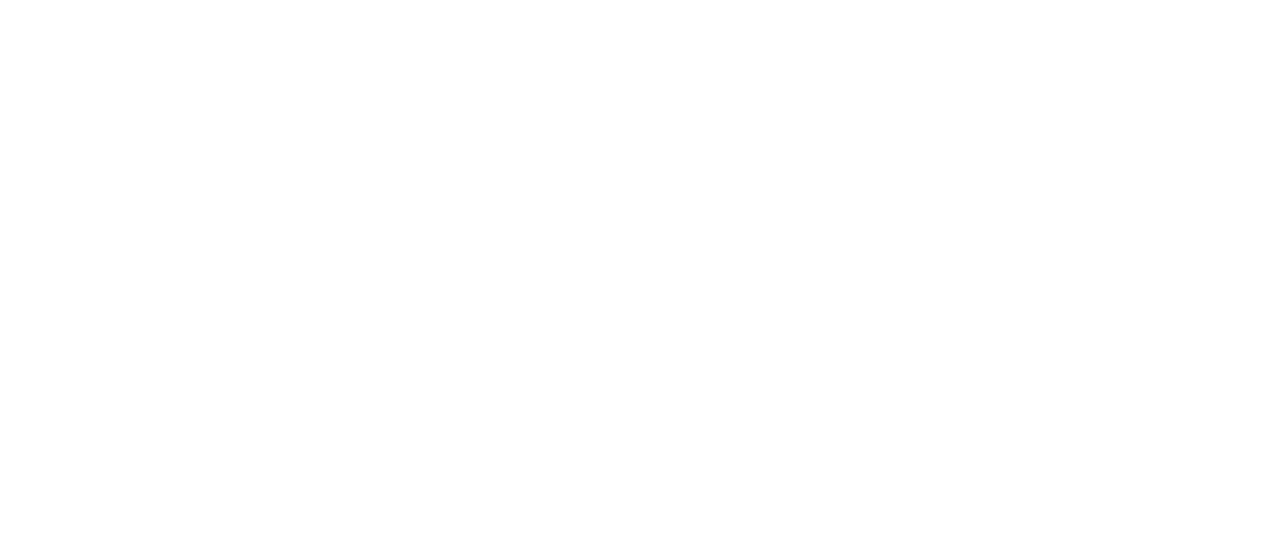
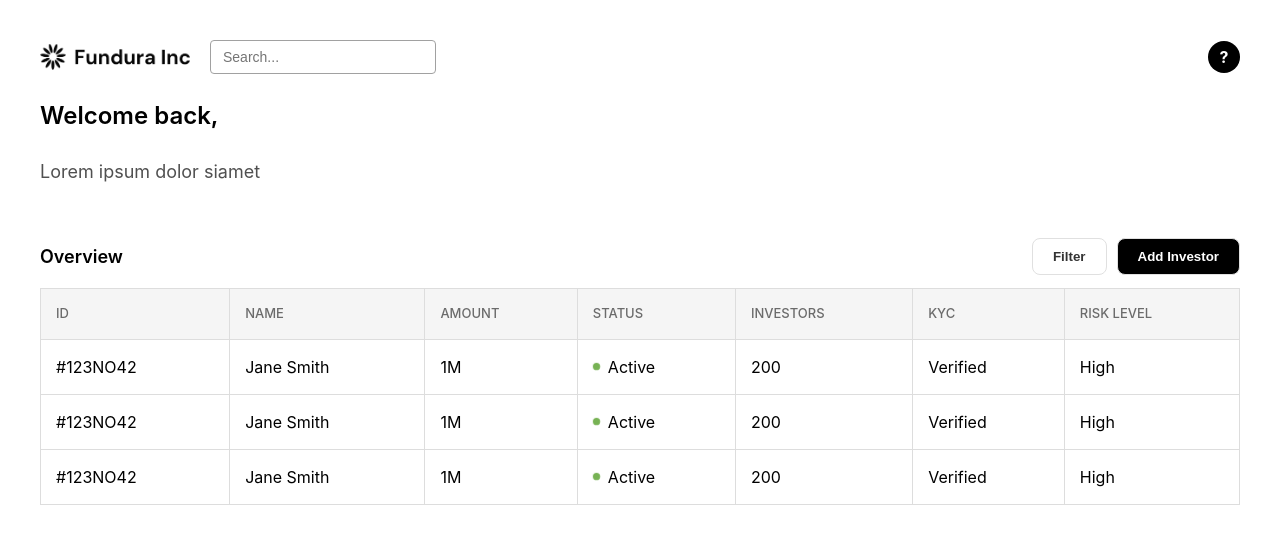
Before and after one commit to heiicha/hypotanius-homework-helper, a React (Vite) app: page /investor in a window 1280 px wide. Before the commit this address had no page. Shown: the top 544 px of the page. Built offline with nearby package versions, Linux system fonts and the light colour scheme.

Commit message:
Added investor overview page

```diff
--- a/src/App.jsx
+++ b/src/App.jsx
@@ -1,6 +1,7 @@
 import React from "react";
 import { BrowserRouter as Router, Routes, Route } from "react-router-dom";
 import Dashboard from "./components/Dashboard";
+import Investor from "./components/investor";
 import Login from "./components/Login";
 import Signup from "./components/Signup";
 import Verification from "./components/Verification";
@@ -13,6 +14,7 @@
       <Routes>
         <Route path="/" element={<Signup />} />
         <Route path="/dashboard" element={<Dashboard />} />
+        <Route path="/investor" element={<Investor />} />
         <Route path="/login" element={<Login />} />
         <Route path="/verification" element={<Verification />} />
         <Route path="/create" element={<Create />} />
--- /dev/null
+++ b/src/components/investor.css
@@ -0,0 +1,62 @@
+#root {
+  max-width: 100%;
+  padding: 2rem;
+}
+.view-head {
+  align-items: center;
+  display: flex;
+  justify-content: space-between;
+}
+
+input[name="search"] {
+  width: 200px;
+  padding: 8px 12px;
+  font-size: 14px;
+  background-color: #ffffff;
+  border: 1px solid #a1a1a1;
+  border-radius: 4px;
+  color: #333;
+  margin-left: 20px;
+}
+
+.header {
+  color: #000000;
+  font-weight: 600;
+  font-size: x-large;
+}
+.sub-header {
+  color: #505050;
+  font-size: large;
+}
+
+img {
+  width: 150px;
+}
+.bar {
+  color: #e1e1e1;
+}
+.title {
+  color: #000000;
+  font-weight: 600;
+  font-size: large;
+}
+table {
+  width: 100%;
+  border-collapse: collapse;
+}
+
+td {
+  padding: 15px;
+  text-align: left;
+  border: 1px solid #ddd;
+  color: #000000;
+}
+
+th {
+  padding: 15px;
+  font-size: small;
+  font-weight: 500;
+  text-align: left;
+  border: 1px solid #ddd;
+  color: #6b6b6b;
+}
--- /dev/null
+++ b/src/components/investor.jsx
@@ -0,0 +1,334 @@
+import { useState, useEffect } from "react";
+import "./investor.css";
+import companyLogo from "./../assets/logo.png";
+import profile from "./../assets/pfp.jpeg";
+import { createClient } from "@supabase/supabase-js";
+import { useNavigate } from "react-router-dom";
+
+const supabase = createClient(
+  "https://dzkrxhjgneqqvylereku.supabase.co",
+  "eyJhbGciOiJIUzI1NiIsInR5cCI6IkpXVCJ9.eyJpc3MiOiJzdXBhYmFzZSIsInJlZiI6ImR6a3J4aGpnbmVxcXZ5bGVyZWt1Iiwicm9sZSI6ImFub24iLCJpYXQiOjE3MzY2OTIzNDcsImV4cCI6MjA1MjI2ODM0N30.94q-TVZxU6jDPRDQStAMQhBrbCRrlOprEw-k3MI51_I"
+);
+
+function InvestorTable() {
+  const investors = [
+    {
+      id: 1,
+      investor_id: "#123NO42",
+      name: "Jane Smith",
+      amount: "1M",
+      status: "Active",
+      investors: 200,
+      KYC: "Verified",
+      risk: "High",
+    },
+    {
+      id: 2,
+      investor_id: "#123NO42",
+      name: "Jane Smith",
+      amount: "1M",
+      status: "Active",
+      investors: 200,
+      KYC: "Verified",
+      risk: "High",
+    },
+    {
+      id: 3,
+      investor_id: "#123NO42",
+      name: "Jane Smith",
+      amount: "1M",
+      status: "Active",
+      investors: 200,
+      KYC: "Verified",
+      risk: "High",
+    },
+  ];
+
+  return (
+    <table border="1">
+      <thead>
+        <tr style={{ backgroundColor: "#F5F5F5", color: "#ffffff" }}>
+          <th>ID</th>
+          <th>NAME</th>
+          <th>AMOUNT</th>
+          <th>STATUS</th>
+          <th>INVESTORS</th>
+          <th>KYC</th>
+          <th>RISK LEVEL</th>
+        </tr>
+      </thead>
+      <tbody>
+        {investors.map((investor) => (
+          <tr
+            key={investor.id}
+            style={{
+              animation: "fadeIn 0.5s ease-in",
+            }}
+          >
+            <td>{investor.investor_id}</td>
+            <td>{investor.name}</td>
+            <td>{investor.amount}</td>
+            <td>
+              <span
+                style={{
+                  display: "flex",
+                  alignItems: "center",
+                }}
+              >
+                <span
+                  style={{
+                    display: "inline-block",
+                    width: "7px",
+                    height: "7px",
+                    borderRadius: "50%",
+                    backgroundColor:
+                      investor.status === "Active" ? "#77B254" : "#FB4141",
+                    marginRight: "8px",
+                    animation: "pulse 2s infinite",
+                  }}
+                ></span>
+                {investor.status}
+              </span>
+            </td>
+            <td>{investor.investors}</td>
+            <td>{investor.KYC}</td>
+            <td>{investor.risk}</td>
+          </tr>
+        ))}
+      </tbody>
+    </table>
+  );
+}
+
+function Investor() {
+  const [userData, setUserData] = useState({
+    name: "",
+    email: "",
+    profileUrl: "",
+  });
+
+  useEffect(() => {
+    const fetchUserData = async () => {
+      const {
+        data: { user },
+      } = await supabase.auth.getUser();
+
+      if (user) {
+        // Get profile data from profiles table
+        const { data: profileData } = await supabase
+          .from("profiles")
+          .select("*")
+          .eq("id", user.id)
+          .single();
+
+        // Get profile picture URL if it exists
+        let profileUrl = profile; // Default to local image
+        if (profileData?.avatar_url) {
+          const { data: imageData } = await supabase.storage
+            .from("profiles")
+            .download(profileData.avatar_url);
+          if (imageData) {
+            profileUrl = URL.createObjectURL(imageData);
+          }
+        }
+
+        setUserData({
+          name:
+            profileData?.full_name || user.user_metadata?.full_name || "User",
+          email: user.email,
+          profileUrl,
+        });
+      }
+    };
+
+    fetchUserData();
+  }, []);
+  const navigate = useNavigate();
+  const handleNew = () => {
+    navigate("/create");
+  };
+
+  return (
+    <>
+      <div className="view-head">
+        <div style={{ display: "flex", alignItems: "center" }}>
+          <img
+            src={companyLogo}
+            className="logo"
+            alt="Company Logo"
+            style={{
+              animation: "slideIn 0.5s ease-out",
+            }}
+          />
+          <input
+            name="search"
+            placeholder="Search..."
+            style={{
+              animation: "slideIn 0.5s ease-out",
+            }}
+          />
+        </div>
+        <div
+          style={{
+            display: "flex",
+            alignItems: "center",
+            justifyContent: "flex-end",
+          }}
+        >
+          <div style={{ marginRight: "10px" }}>
+            <span
+              style={{
+                color: "black",
+                display: "block",
+                animation: "fadeIn 0.5s ease-in",
+              }}
+            >
+              {userData.name}
+            </span>
+            <span
+              style={{
+                color: "#666",
+                fontSize: "12px",
+                display: "block",
+                animation: "fadeIn 0.5s ease-in",
+              }}
+            >
+              {userData.email}
+            </span>
+          </div>
+          <div
+            style={{
+              width: "32px",
+              height: "32px",
+              borderRadius: "50%",
+              backgroundColor: "#000000",
+              color: "white",
+              display: "flex",
+              alignItems: "center",
+              justifyContent: "center",
+              fontSize: "16px",
+              fontWeight: "bold",
+              animation: "fadeIn 0.5s ease-in",
+            }}
+          >
+            {userData.email ? userData.email[0].toUpperCase() : "?"}
+          </div>
+        </div>
+      </div>
+      <div>
+        <p
+          className="header"
+          style={{
+            animation: "slideInFromLeft 0.5s ease-out",
+          }}
+        >
+          Welcome back, {userData.name}
+        </p>
+        <p
+          className="sub-header"
+          style={{
+            animation: "slideInFromLeft 0.5s ease-out",
+          }}
+        >
+          Lorem ipsum dolor siamet
+        </p>
+        <div
+          style={{
+            display: "flex",
+            marginTop: 40,
+            alignItems: "center",
+            justifyContent: "space-between",
+            animation: "fadeIn 1s ease-in",
+          }}
+        >
+          <p className="title">Overview</p>
+          <div>
+            <button
+              style={{
+                padding: "10px 20px",
+                backgroundColor: "#FFFFFF",
+                border: "1px solid #E0E0E0",
+                borderRadius: "8px",
+                color: "#333333",
+                cursor: "pointer",
+                transition: "all 0.3s ease",
+                fontWeight: "bold",
+                animation: "slideInFromRight 0.5s ease-out",
+                "&:hover": {
+                  transform: "scale(1.05)",
+                  backgroundColor: "#F5F5F5",
+                },
+              }}
+            >
+              Filter
+            </button>
+            <button
+              onClick={handleNew}
+              style={{
+                padding: "10px 20px",
+                backgroundColor: "#000000",
+                border: "1px solid #E0E0E0",
+                borderRadius: "8px",
+                color: "#FFFFFF",
+                fontWeight: "bold",
+                cursor: "pointer",
+                transition: "all 0.3s ease",
+                marginLeft: 10,
+                animation: "slideInFromRight 0.5s ease-out",
+                "&:hover": {
+                  transform: "scale(1.05)",
+                  backgroundColor: "#333333",
+                },
+              }}
+            >
+              Add Investor
+            </button>
+          </div>
+        </div>
+        <InvestorTable />
+      </div>
+      <style>
+        {`
+          @keyframes fadeIn {
+            from { opacity: 0; }
+            to { opacity: 1; }
+          }
+
+          @keyframes slideIn {
+            from { transform: translateY(-20px); opacity: 0; }
+            to { transform: translateY(0); opacity: 1; }
+          }
+
+          @keyframes slideInFromLeft {
+            from { transform: translateX(-50px); opacity: 0; }
+            to { transform: translateX(0); opacity: 1; }
+          }
+
+          @keyframes slideInFromRight {
+            from { transform: translateX(50px); opacity: 0; }
+            to { transform: translateX(0); opacity: 1; }
+          }
+
+          @keyframes fadeInRotate {
+            from {
+              transform: rotate(-10deg);
+              opacity: 0;
+            }
+            to {
+              transform: rotate(0);
+              opacity: 1;
+            }
+          }
+
+          @keyframes pulse {
+            0% { transform: scale(1); }
+            50% { transform: scale(1.2); }
+            100% { transform: scale(1); }
+          }
+        `}
+      </style>
+    </>
+  );
+}
+
+export default Investor;
```
